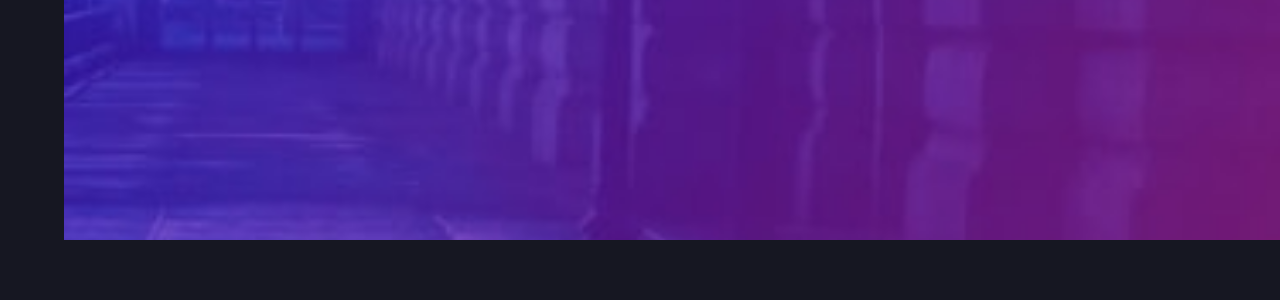
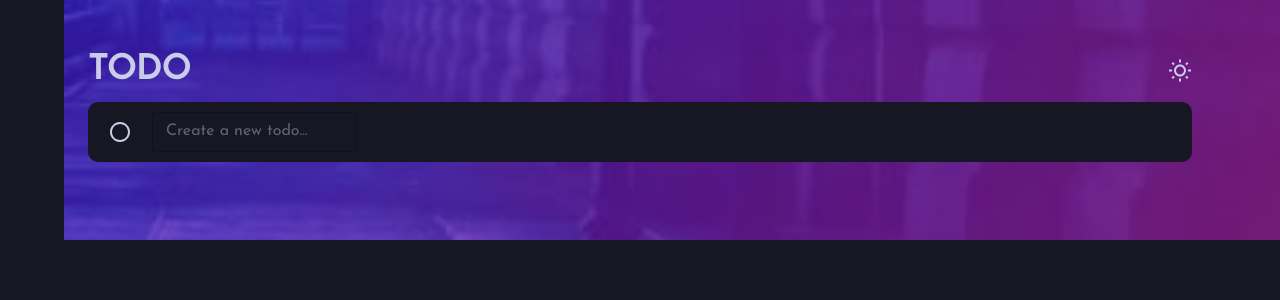
Before and after one commit to Alex-Maldonado-Soto/todolist, a React (Vite) app: page / in a window 1280 px wide. Shown: the top 300 px of the page. Built offline with nearby package versions, Linux system fonts and the light colour scheme.

Commit message:
style(Bar): :art: Maquete la parte del navbar

```diff
--- a/src/App.jsx
+++ b/src/App.jsx
@@ -9,7 +9,7 @@ function App() {
   return (
     <main>
       <Decoration />
-      <Container>
+      <Container sx={{zIndex: "100", position: "relative", padding: "50px 40px"}}>
         <Bar />
         <NewTodo />
         <Todos />
--- a/src/assets/componentes/Bar.jsx
+++ b/src/assets/componentes/Bar.jsx
@@ -1,9 +1,56 @@
+import { Box, Container, TextField, Typography } from "@mui/material";
+import WbSunnyOutlinedIcon from "@mui/icons-material/WbSunnyOutlined";
+import Brightness1OutlinedIcon from "@mui/icons-material/Brightness1Outlined";
 import React from "react";
+import { Theme } from "../Theme";
 
 export default function Decoration() {
-    return (
-        <div className="background">
-
-        </div>
-    );
+  return (
+    <Container component="nav" sx={{padding: "0px"}}>
+      <Box
+        display="flex"
+        sx={{
+            margin:"none",
+          alignItems: "center",
+          display: "flex",
+          alignItems: "center",
+          alignContent: "center",
+          justifyContent: "space-between",
+          marginBottom: "10px",
+        }}
+      >
+        <Typography
+          variant="h4"
+          fontWeight="bold"
+          sx={{
+            fontWeight: "bold",
+          }}
+        >
+          TODO
+        </Typography>
+        <WbSunnyOutlinedIcon />
+      </Box>
+      <Box
+        backgroundColor={Theme.palette.background.default}
+        sx={{
+          width: "100%",
+          borderRadius: "10px",
+          padding: "10px 20px",
+          display: "flex",
+          alignItems: "center",
+          justifyContent: "flex-start",
+          gap: "20px",
+        }}
+      >
+        <Brightness1OutlinedIcon />
+        <TextField
+          id="createTodo"
+          type="text"
+          placeholder="Create a new todo..."
+          variant="outlined"
+          size="small"
+        />
+      </Box>
+    </Container>
+  );
 }
--- a/src/assets/componentes/Decoration.jsx
+++ b/src/assets/componentes/Decoration.jsx
@@ -17,7 +17,7 @@ export default function Decoration() {
         <Box component="picture"
         sx={{
           display: "block",
-          position: "static",
+          position: "absolute",
           width: "100vw",
           height: "30vh",
         }}
@@ -37,7 +37,7 @@ export default function Decoration() {
           <Box component="picture"
           sx={{
             display: "block",
-            position: "static",
+            position: "absolute",
             width: "100vw",
             height: "30vh",
           }}
```
